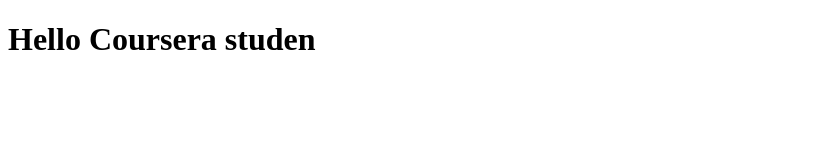
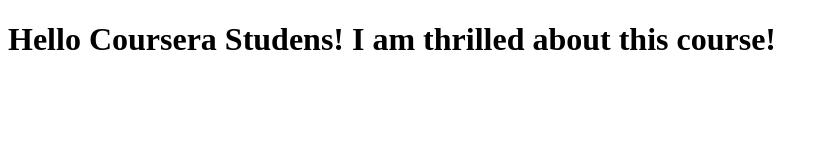
Before and after one commit to osmarro/cursera-test, a plain HTML site: page index.html in a window 1280 px wide. Shown: the whole page, without its empty margins (0-828 px from the left). Drawn offline with Linux system fonts and the light colour scheme.

Commit message:
Next version of web file

```diff
--- a/index.html
+++ b/index.html
@@ -5,6 +5,6 @@
     <title>Hello Coursera</title>
   </head>
   <body>
-    <h1>Hello Coursera studen </h1>
+    <h1>Hello Coursera Studens! I am thrilled about this course! </h1>
   </body>
 </html>
```
